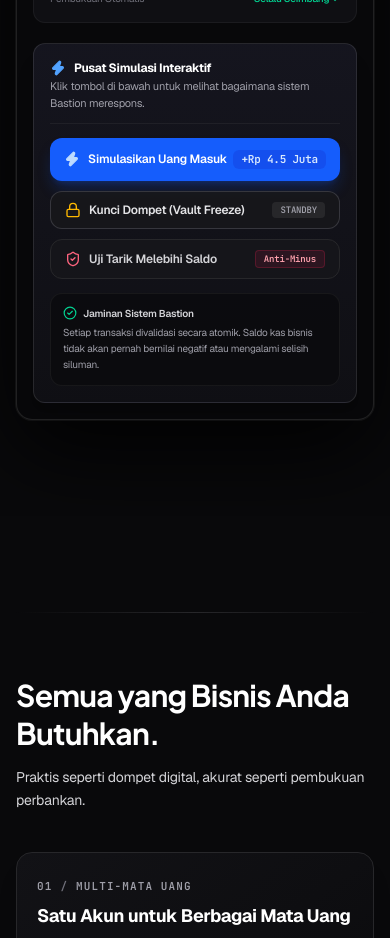
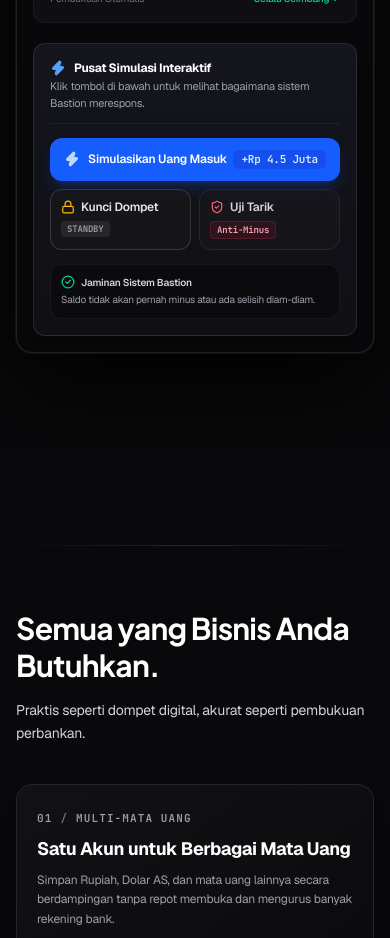
Before and after one commit to agamlatiff/bastion, a React (Vite) app in the folder web/: page / in a window 390 px wide. Shown: the part 2200-3138 px from the top of the page. Built offline with nearby package versions, Linux system fonts and the light colour scheme.

Commit message:
feat(mobile): improve simulation panel layout - 2-column button grid on mobile, shorter labels

```diff
--- a/web/src/pages/LandingPage.tsx
+++ b/web/src/pages/LandingPage.tsx
@@ -715,8 +715,8 @@ export const LandingPage: React.FC = () => {
                                     </div>
 
                                     {/* Action Buttons */}
-                                    <div className="space-y-2.5 sm:space-y-3">
-                                        {/* Aksi 1: Simulasikan Transaksi Masuk */}
+                                    <div className="space-y-2 sm:space-y-3">
+                                        {/* Aksi 1: Simulasikan Transaksi Masuk (Full Width) */}
                                         <button
                                             onClick={handleSimulateIncome}
                                             disabled={isSimulating}
@@ -735,31 +735,34 @@ export const LandingPage: React.FC = () => {
                                             </span>
                                         </button>
 
+                                        {/* Aksi 2 & 3: Grid 2 kolom di mobile */}
+                                        <div className="grid grid-cols-2 lg:grid-cols-1 gap-2 sm:gap-0 sm:space-y-2 lg:space-y-2">
                                             {/* Aksi 2: Toggle Vault Freeze */}
                                             <button
                                                 onClick={handleToggleVault}
-                                            className={`w-full py-2.5 sm:py-3 px-3.5 sm:px-4 rounded-xl border text-xs sm:text-sm font-semibold flex items-center justify-between transition-all cursor-pointer ${
+                                                className={`w-full py-2.5 sm:py-3 px-2.5 sm:px-4 rounded-xl border text-xs font-semibold flex flex-col sm:flex-row items-start sm:items-center sm:justify-between gap-1.5 sm:gap-2 transition-all cursor-pointer ${
                                                     isVaultFrozen
                                                         ? 'bg-emerald-950/60 text-emerald-300 border-emerald-700/80 hover:bg-emerald-900/60'
                                                         : 'bg-zinc-900/80 text-zinc-200 border-zinc-700/80 hover:bg-zinc-800'
                                                 }`}
                                             >
-                                            <div className="flex items-center gap-2 sm:gap-2.5">
+                                                <div className="flex items-center gap-1.5 sm:gap-2.5">
                                                     {isVaultFrozen ? (
-                                                    <Unlock className="w-4 h-4 text-emerald-400" />
+                                                        <Unlock className="w-3.5 h-3.5 sm:w-4 sm:h-4 text-emerald-400 shrink-0" />
                                                     ) : (
-                                                    <Lock className="w-4 h-4 text-amber-400" />
+                                                        <Lock className="w-3.5 h-3.5 sm:w-4 sm:h-4 text-amber-400 shrink-0" />
                                                     )}
-                                                <span>
-                                                    {isVaultFrozen ? 'Buka Kunci Dompet' : 'Kunci Dompet (Vault Freeze)'}
+                                                    <span className="leading-tight">
+                                                        {isVaultFrozen ? 'Buka Kunci' : 'Kunci Dompet'}
+                                                        <span className="hidden sm:inline">{isVaultFrozen ? '' : ' (Freeze)'}</span>
                                                     </span>
                                                 </div>
                                                 <span
-                                                className={`text-[9px] sm:text-[10px] uppercase font-mono px-2 py-0.5 rounded ${
+                                                    className={`text-[9px] uppercase font-mono px-1.5 py-0.5 rounded self-start sm:self-auto ${
                                                         isVaultFrozen ? 'bg-emerald-500/20 text-emerald-300' : 'bg-zinc-800 text-zinc-400'
                                                     }`}
                                                 >
-                                                {isVaultFrozen ? 'TERKUNCI' : 'STANDBY'}
+                                                    {isVaultFrozen ? 'AKTIF' : 'STANDBY'}
                                                 </span>
                                             </button>
 
@@ -767,26 +770,30 @@ export const LandingPage: React.FC = () => {
                                             <button
                                                 onClick={handleTestAntiMinus}
                                                 disabled={isSimulating}
-                                            className="w-full py-2.5 sm:py-3 px-3.5 sm:px-4 rounded-xl border border-zinc-800 bg-zinc-900/60 hover:bg-zinc-800/90 text-zinc-300 hover:text-white text-xs sm:text-sm font-semibold flex items-center justify-between transition-all group cursor-pointer"
+                                                className="w-full py-2.5 sm:py-3 px-2.5 sm:px-4 rounded-xl border border-zinc-800 bg-zinc-900/60 hover:bg-zinc-800/90 text-zinc-300 hover:text-white text-xs font-semibold flex flex-col sm:flex-row items-start sm:items-center sm:justify-between gap-1.5 sm:gap-2 transition-all group cursor-pointer"
                                             >
-                                            <div className="flex items-center gap-2 sm:gap-2.5">
-                                                <ShieldCheck className="w-4 h-4 text-rose-400 group-hover:scale-110 transition-transform" />
-                                                <span>Uji Tarik Melebihi Saldo</span>
+                                                <div className="flex items-center gap-1.5 sm:gap-2.5">
+                                                    <ShieldCheck className="w-3.5 h-3.5 sm:w-4 sm:h-4 text-rose-400 group-hover:scale-110 transition-transform shrink-0" />
+                                                    <span className="leading-tight">Uji Tarik<span className="hidden sm:inline"> Melebihi Saldo</span></span>
                                                 </div>
-                                            <span className="text-[9px] sm:text-[10px] font-mono bg-rose-500/10 border border-rose-500/20 text-rose-300 px-2 py-0.5 rounded">
+                                                <span className="text-[9px] font-mono bg-rose-500/10 border border-rose-500/20 text-rose-300 px-1.5 py-0.5 rounded self-start sm:self-auto">
                                                     Anti-Minus
                                                 </span>
                                             </button>
                                         </div>
+                                    </div>
 
                                     {/* Security Guarantee Note */}
-                                    <div className="p-3 rounded-xl bg-zinc-950/60 border border-white/5 text-[10px] sm:text-[11px] text-zinc-400 space-y-1">
+                                    <div className="p-2.5 sm:p-3 rounded-xl bg-zinc-950/60 border border-white/5 text-[10px] sm:text-[11px] text-zinc-400 space-y-0.5 sm:space-y-1">
                                         <div className="font-semibold text-zinc-300 flex items-center gap-1.5">
-                                            <CheckCircle2 className="w-3.5 h-3.5 text-emerald-400" />
+                                            <CheckCircle2 className="w-3.5 h-3.5 text-emerald-400 shrink-0" />
                                             <span>Jaminan Sistem Bastion</span>
                                         </div>
-                                        <p className="leading-relaxed">
-                                            Setiap transaksi divalidasi secara atomik. Saldo kas bisnis tidak akan pernah bernilai negatif atau mengalami selisih siluman.
+                                        <p className="leading-relaxed hidden sm:block">
+                                            Setiap transaksi divalidasi. Saldo bisnis tidak akan pernah bernilai negatif atau mengalami selisih siluman.
+                                        </p>
+                                        <p className="leading-relaxed sm:hidden">
+                                            Saldo tidak akan pernah minus atau ada selisih diam-diam.
                                         </p>
                                     </div>
                                 </div>
```
Lines whose indentation alone changed are shown as unchanged.
